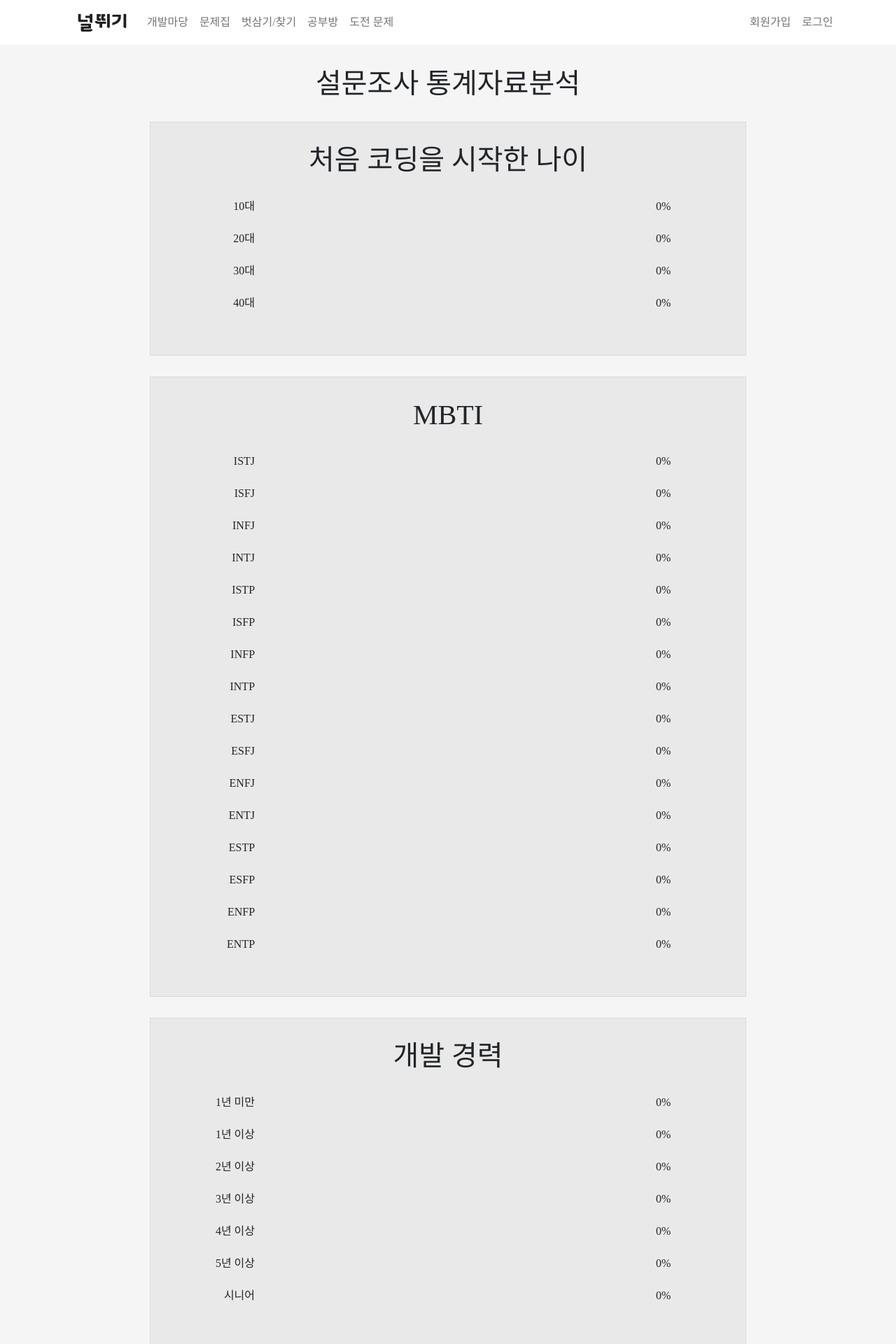
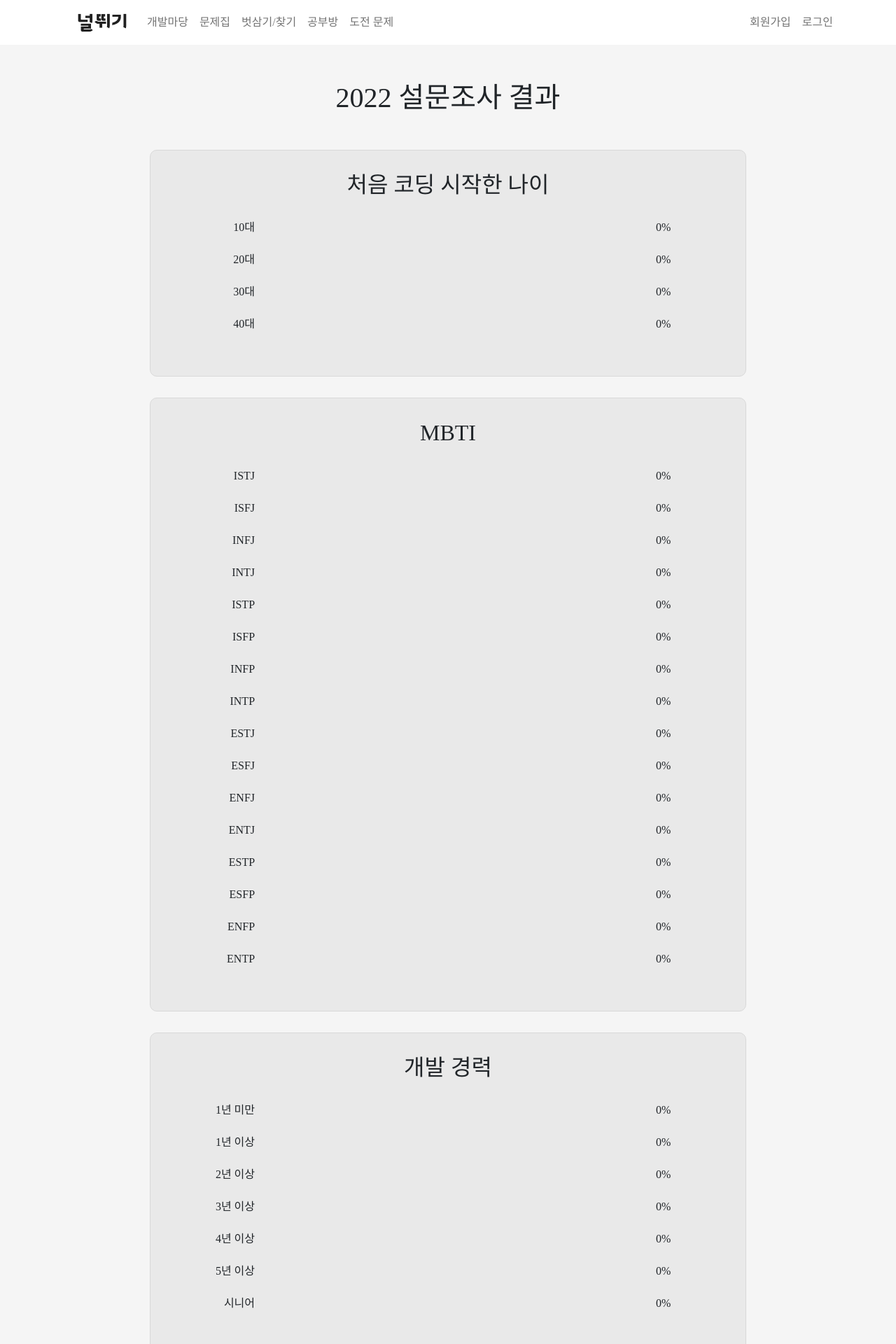
Before and after one commit to 9776mk/final_pjt, a Django app: page /surveys/ in a window 1280 px wide. Shown: the top 1920 px of the page at 70% size. Run offline with Django 3.2, Linux system fonts and the light colour scheme; data that the repository does not hold is empty; some libraries are stand-ins or nearby versions; some web fonts are replaced.

Commit message:
style: 설문페이지 간격 조정

```diff
--- a/static/css/surveyIndex.css
+++ b/static/css/surveyIndex.css
@@ -20,11 +20,13 @@ main .sData {
   width: 70%;
   text-align: center;
   margin-bottom: 30px;
+  border-radius: 10px;
 }
-main .eData h1,
-main .dData h1,
-main .sData h1 {
+main .eData h2,
+main .dData h2,
+main .sData h2 {
   margin: 30px 0;
+  font-family: 'HBIOS-SYS';
 }
 
 @media screen and (max-width: 1024px) {
@@ -42,7 +44,7 @@ main .sData h1 {
 }
 @media screen and (max-width: 600px) {
   main {
-    padding: 0 !important;
+    padding: 20px !important;
   }
   .dData,
 .eData,
--- a/surveys/templates/surveys/create.html
+++ b/surveys/templates/surveys/create.html
@@ -7,7 +7,7 @@
 {% endblock link %}
 {% block content %}
 <div class='mt-5 mb-3'>
-<h1 class="text-center" style="font-family: 'HBIOS-SYS';">2022 KDT 1기 개발자 설문조사</h1>
+<h1 class="text-center" style="font-family: 'HBIOS-SYS'; font-size: calc(1rem + 1.5vw);">2022 KDT 1기 개발자 설문조사</h1>
 </div>
 
 <div class="main">
--- a/surveys/templates/surveys/index.html
+++ b/surveys/templates/surveys/index.html
@@ -6,12 +6,11 @@
 {% endblock link %}
 {% block content %}
 <main>
-  <h1 style='margin-bottom:30px'>설문조사 통계자료분석</h1>
-
+  <h1 class="text-center" style="font-family: 'HBIOS-SYS'; margin-top: 20px; margin-bottom: 50px;">2022 설문조사 결과</h1>
 
   <div class='Data'>
     <div class="sData">
-      <h1>처음 코딩을 시작한 나이</h1>
+      <h2>처음 코딩 시작한 나이</h2>
       <div class='servey'>
           {% for val in sorted_ages %}
           <div class="sStatus" data-num="{{val.1}}">
@@ -29,7 +28,7 @@
 
     {% comment %}  {% endcomment %}
     <div class="sData">
-      <h1>MBTI</h1>
+      <h2>MBTI</h2>
       <div class='servey'>
           {% for val in sorted_mbtis %}
           <div class="sStatus" data-num="{{val.1}}">
@@ -48,7 +47,7 @@
 
     {% comment %}  {% endcomment %}
     <div class="dData">
-      <h1>개발 경력</h1>
+      <h2>개발 경력</h2>
       <div class='servey'>
           {% for val in sorted_careers %}
           <div class="dStatus" data-num="{{val.1}}">
@@ -65,7 +64,7 @@
     </div>
 {% comment %}  {% endcomment %}
     <div class="dData">
-      <h1>개발 분야</h1>
+      <h2>개발 분야</h2>
       <div class='servey'>
           {% for val in sorted_developers %}
           <div class="dStatus" data-num="{{val.1}}">
@@ -83,7 +82,7 @@
 
     {% comment %}    {% endcomment %}
     <div class="dData">
-      <h1>배우고 싶은 언어</h1>
+      <h2>배우고 싶은 언어</h2>
       <div class='servey'>
           {% for val in sorted_d_langs %}
           <div class="dStatus" data-num="{{val.1}}">
@@ -100,7 +99,7 @@
     </div>
       {% comment %}  {% endcomment %}
     <div class="dData">
-        <h1>많이 사용되는 언어</h1>
+      <h2>많이 사용되는 언어</h2>
       <div class='servey'>
           {% for val in sorted_u_langs %}
           <div class="dStatus" data-num="{{val.1}}">
@@ -117,7 +116,7 @@
     </div>
       {% comment %}  {% endcomment %}
     <div class="dData">
-        <h1>코딩을 배운 방법</h1>
+      <h2>코딩을 배운 방법</h2>
       <div class='servey'>
           {% for val in sorted_methods %}
           <div class="dStatus" data-num="{{val.1}}">
@@ -134,7 +133,7 @@
     </div>
       {% comment %}  {% endcomment %}
     <div class="dData">
-        <h1>하루 평균 코딩시간</h1>
+      <h2>하루 평균 코딩시간</h2>
       <div class='servey'>
           {% for val in sorted_hours %}
           <div class="dStatus" data-num="{{val.1}}">
@@ -151,7 +150,7 @@
     </div>
       {% comment %}  {% endcomment %}
     <div class="dData">
-        <h1>최종학력</h1>
+      <h2>최종학력</h2>
       <div class='servey'>
           {% for val in sorted_degrees %}
           <div class="dStatus" data-num="{{val.1}}">
@@ -169,7 +168,7 @@
 
     {% comment %}  {% endcomment %}
     <div class="eData">
-        <h1>성별</h1>
+      <h2>성별</h2>
       <div class='servey'>
           {% for val in sorted_genders %}
           <div class="eStatus" data-num="{{val.1}}">
@@ -184,7 +183,7 @@
           {% endfor %}
       </div>
     </div>
-      <div style="text-align:center;" width: '100%;'>
+    <div style="text-align: center; margin-bottom: 20px;" width: '100%;'>
       <a id='svbtn' href="{% url 'surveys:create' %}" >설문 작성</a>
     </div>
   </div>
```
Lines whose indentation alone changed are shown as unchanged.
